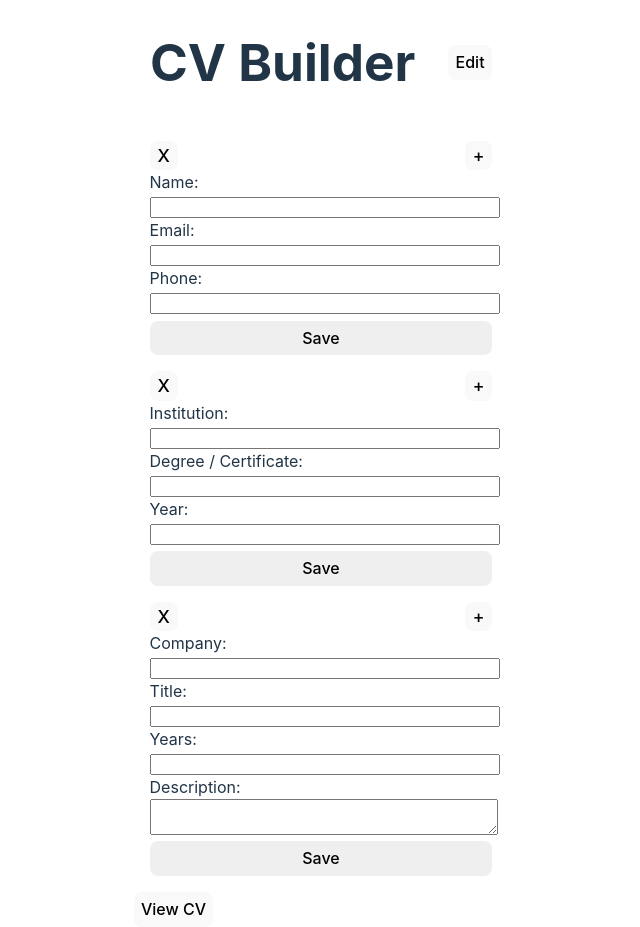
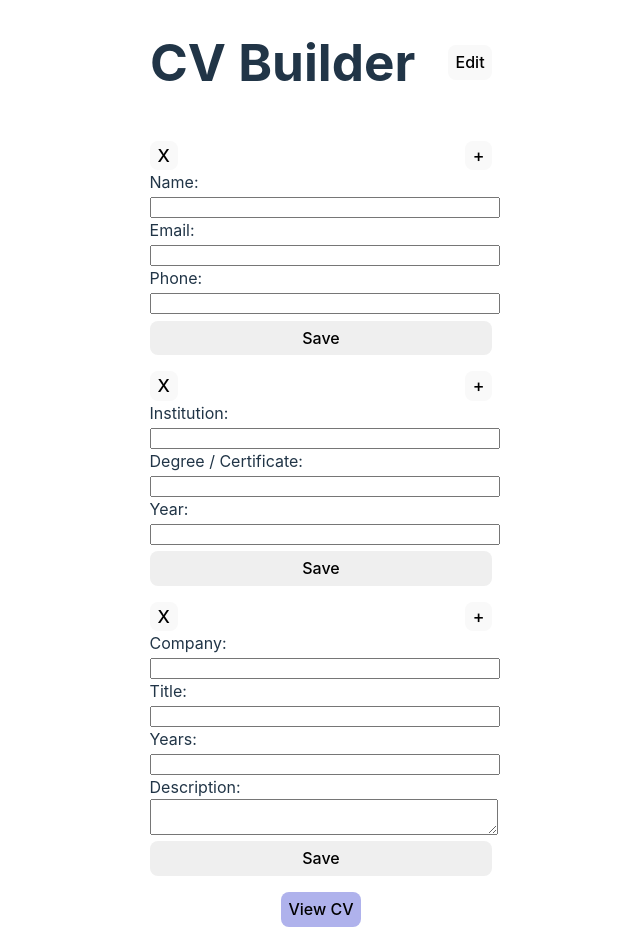
Before and after one commit to jalamb5/CV-app, a React app: page / in a window 1280 px wide. Shown: the whole page, without its empty margins (179-819 px from the left). Built offline with nearby package versions, Linux system fonts and the light colour scheme; the HTML template or start-up script is replaced by a standard one.

Commit message:
CSS updates

```diff
--- a/src/components/view.jsx
+++ b/src/components/view.jsx
@@ -7,7 +7,7 @@ function View() {
 
   return (
     <>
-      <div>
+      <div className="view">
         <button type="button" onClick={handleViewClick}>View CV</button>
       </div>
     </>
--- a/src/index.css
+++ b/src/index.css
@@ -105,3 +105,11 @@ input[type="submit"] {
 .hide button, .hide .hidable {
   display: none;
 }
+
+.view {
+  display: flex;
+  justify-content: center;
+}
+.view button {
+  background-color: #afb2ec;
+}
```
